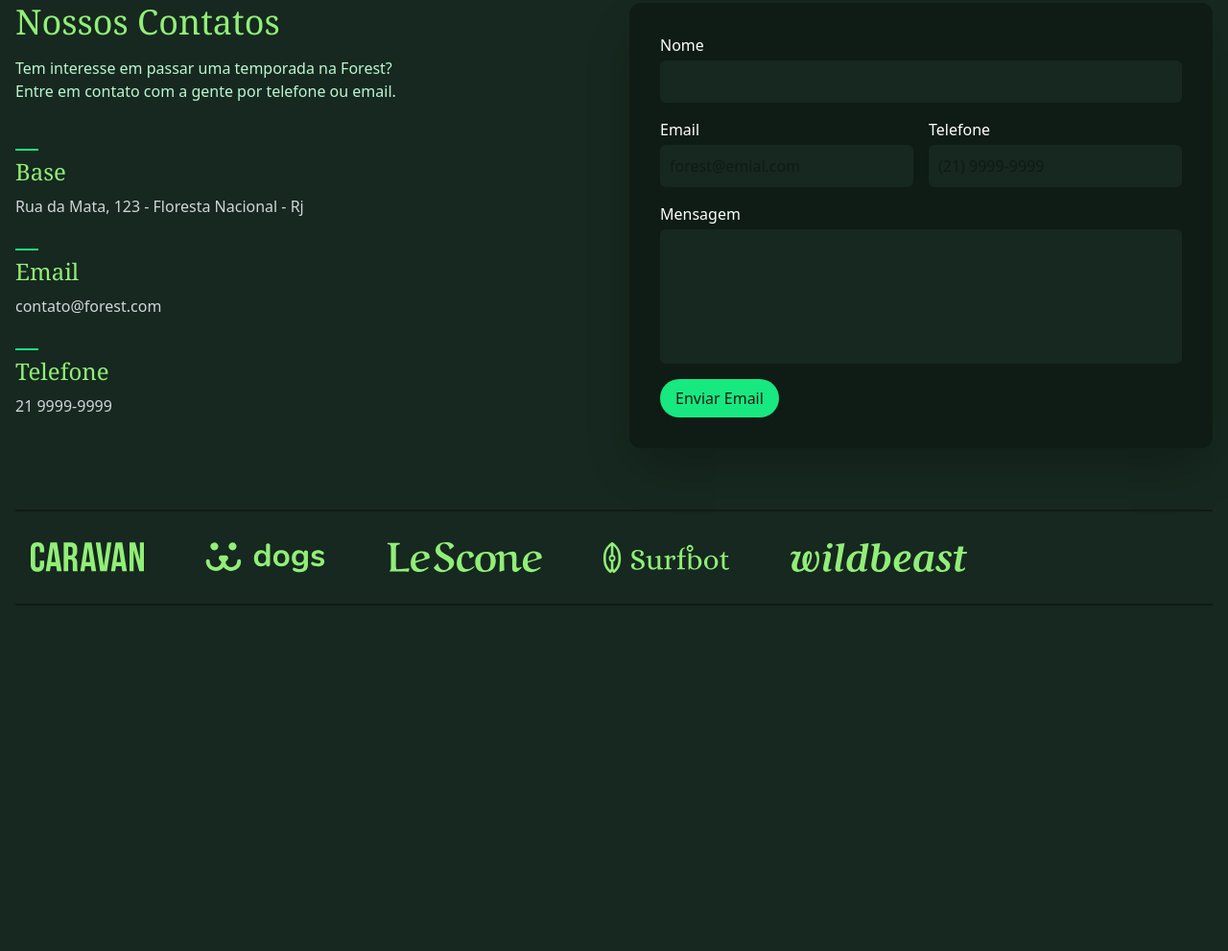
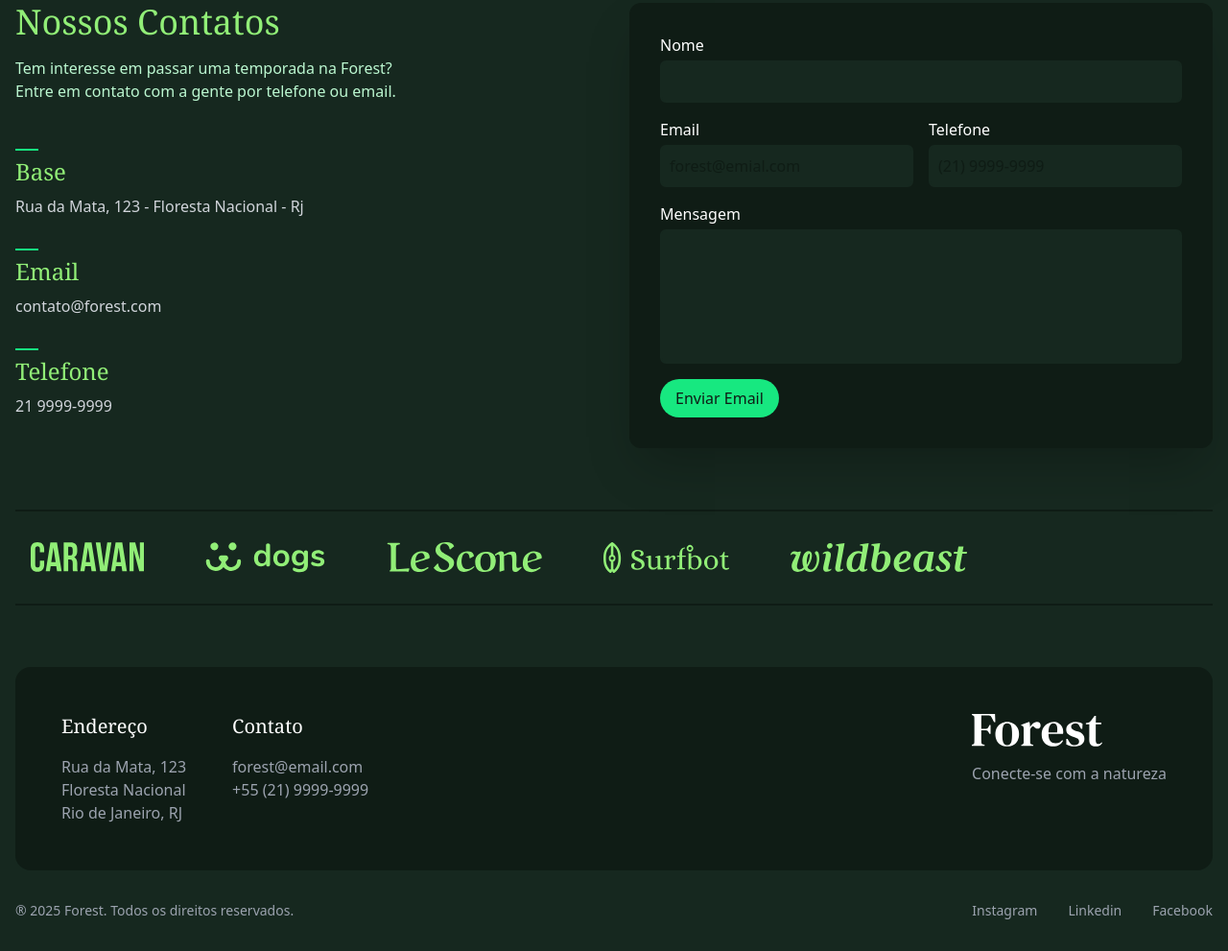
Before and after one commit to AlChris91/Forest, a website: page src/index.html in a window 1280 px wide. Shown: the part 3289-4280 px from the top of the page at 96% size. Before the commit the page ends 3984 px from the top, so only its background shows below. Drawn offline with Linux system fonts and the light colour scheme.

Commit message:
Footer criado

```diff
--- a/src/index.html
+++ b/src/index.html
@@ -295,6 +295,36 @@
       <li><img src="./img/parceiros/wildbeast.svg" alt="Wildbeast"></li>
     </ul>
   </section>
+  <footer class="container pb-8">
+    <div class="bg-verde-900 grid gap-8 lg:grid-cols-2 mb-8 rounded-2xl p-6 sm:p-12">
+      <div class="flex gap-12 max-sm:flex-col max-sm:gap-12">
+        <div>
+          <h3 class="text-white font-serif  text-xl mb-4">Endereço</h3>
+          <p class="text-gray-400">
+            Rua da Mata, 123 <br /> Floresta Nacional <br /> Rio de Janeiro, RJ
+          </p>
+        </div>
+        <div>
+          <h3 class="text-white font-serif  text-xl mb-4">Contato</h3>
+          <p class="text-gray-400">
+            forest@email.com <br /> +55 (21) 9999-9999
+          </p>
+        </div>
+      </div>
+      <div class="lg:justify-self-end">
+        <img class="mb-4" src="./img/forest.svg" alt="Forest">
+        <p class="text-gray-400">Conecte-se com a natureza</p>
+      </div>
+    </div>
+    <div class="text-gray-400 flex items-center justify-between gap-8 text-sm max-sm:flex-col-reverse">
+      <p>® 2025 Forest. Todos os direitos reservados.</p>
+      <ul class="flex gap-8">
+        <li><a class="hover:text-verde-300" href="#">Instagram</a></li>
+        <li><a class="hover:text-verde-300" href="#">Linkedin</a></li>
+        <li><a class="hover:text-verde-300" href="#">Facebook</a></li>
+      </ul>
+    </div>
+  </footer>
 </body>
 
 </html>
```
Also changed, not shown: src/output.css.
